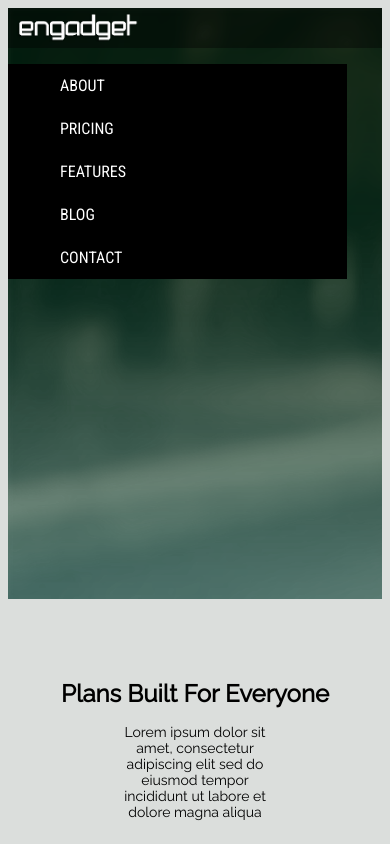
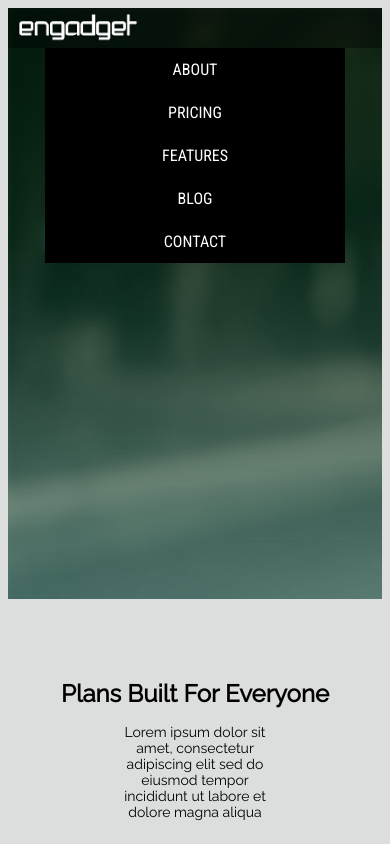
Before and after one commit to Ibrahimrahhal/simple_landpage01, a plain HTML site: page index.html in a window 390 px wide. Both pictures are taken after a click on the element 352 px from the left and 28 px from the top of the page. Shown: the top 844 px of the page. Drawn offline with Linux system fonts and the light colour scheme; a web font is replaced by a local one.

Commit message:
sm mobile styling

```diff
--- a/css-mobile.css
+++ b/css-mobile.css
@@ -15,12 +15,39 @@ nav{ display: flex ;
 .nav-text {
     display: block;
 color: #fff;
+    width: 100%;
+    text-align: center;
     text-transform: uppercase;
       padding: 12px;
      box-sizing: border-box;
     font-family: "Roboto Condensed" ;
+
+}
+.nav-text:hover {
+    background: #1bb210;
+    color: #fff;
+
+
+}
+.menu-link {
+    text-decoration: none;
+    color: #ffffff;
+
+
+
+}
+
+.menu-link:hover {
+    color: rgb(0,0,0);
+
+
+}
+.menu-perent {
+    width: 100%;
+
 }
 #nav-menu1 {
+     margin: 0 auto;
   width: 80%;
     display: flex;
     flex-direction: column;
--- a/css-tablet.css
+++ b/css-tablet.css
@@ -16,11 +16,36 @@ nav{ display: flex ;
 color: #fff;
     display: block;
     text-transform: uppercase;
+     text-align: center;
       padding: 12px;
      box-sizing: border-box;
     font-family: "Roboto Condensed" ;
 }
+.nav-text:hover {
+    background: #1bb210;
+    color: #fff;
+
+
+}
+.menu-link {
+    text-decoration: none;
+    color: #ffffff;
+
+
+
+}
+
+.menu-link:hover {
+    color: rgb(0,0,0);
+
+
+}
+.menu-perent {
+    width: 100%;
+
+}
 #nav-menu1 {
+     margin: 0 auto;
   width: 80%;
     display: flex;
     flex-direction: column;
--- a/index.html
+++ b/index.html
@@ -27,13 +27,15 @@
 
            <span class="menu-ico"></span>
     </nav>
-              <ul id="nav-menu1" class="no-lg no-sm">
-        <li class='nav-text'>about</li>
-            <li class='nav-text'>pricing</li>
-            <li class='nav-text'>features</li>
-            <li class='nav-text'>blog</li>
-            <li class='nav-text'>contact</li>
-        </ul>
+        <div class="menu-perent no-lg no-sm">
+              <div id="nav-menu1" class="no-lg no-sm">
+                  <span class='nav-text'><a class='menu-link' href='#'>about</a></span>
+                  <span class='nav-text'><a class='menu-link' href='#'>pricing</a></span>
+                  <span class='nav-text'><a class='menu-link' href='#'>features</a></span>
+                  <span class='nav-text'><a class='menu-link' href='#'>blog</a></span>
+                  <span class='nav-text'><a class='menu-link' href='#'>contact</a></span>
+        </div>
+            </div>
         <div id="hero-con">
             <div id="main-text">
     <h1 id="hero-text1">best landing webpages for mobile apps</h1>
--- a/main.js
+++ b/main.js
@@ -1,9 +1,10 @@
 var menuico = document.getElementsByClassName("menu-ico")[0];
 var menunav = document.getElementById("nav-menu1");
 var br = document.getElementById("hero-con");
+var menupar = document.getElementsByClassName("menu-perent")[0];
 menuico.addEventListener("click",function(){
   menunav.classList.toggle("no-sm");
     br.classList.toggle("no-sm") ;
-
+    menupar.classList.toggle("no-sm") ;
 
 })
```
